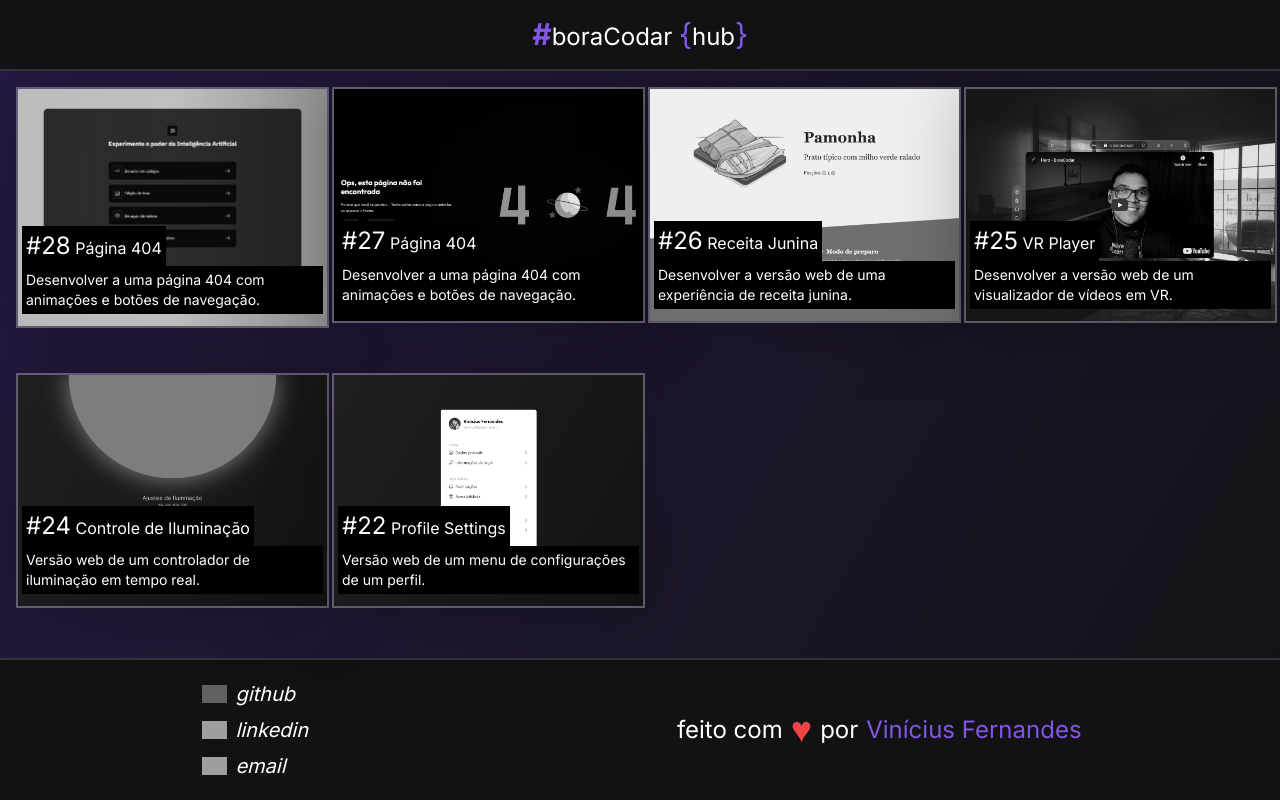
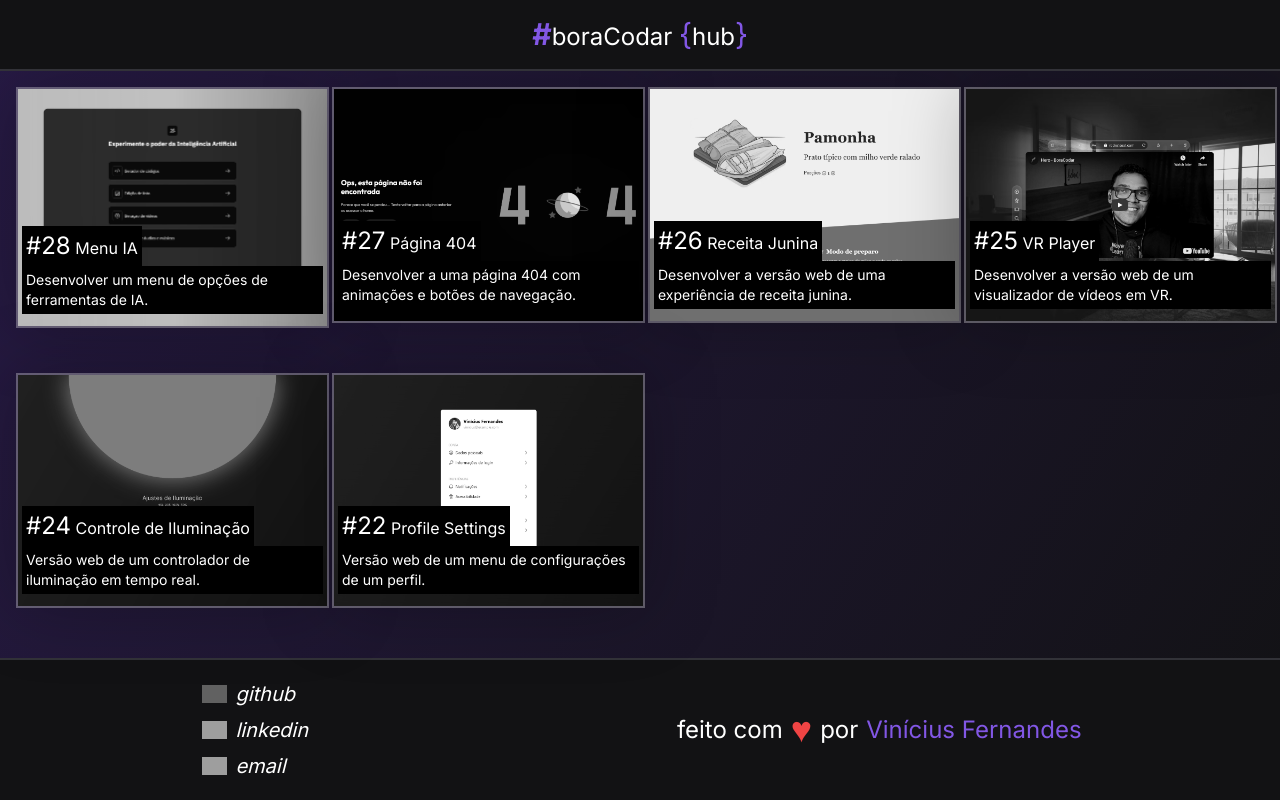
Before and after one commit to volinha/boracodar, a Next.js app: page / in a window 1280 px wide. Built offline with nearby package versions, Linux system fonts and the light colour scheme; grey boxes are pictures that could not be loaded.

Commit message:
feat(#28): 🔨 fixed naming for #28

```diff
--- a/src/app/challenges/30/layout.tsx
+++ b/src/app/challenges/30/layout.tsx
@@ -5,7 +5,7 @@ import { Metadata } from 'next'
 
 
 export const metadata: Metadata = {
-  title: '#30',
+  title: '#30 - MovieAI',
   description: 'Desafio #30 - Rocketseat',
 }
 
--- a/src/app/page.tsx
+++ b/src/app/page.tsx
@@ -10,9 +10,9 @@ export default function Home() {
       </header>
       <div className="flex-1 h-48 min-h-48 grid grid-cols-1 p-3 gap-4 flex-grow sm:grid-cols-3 sm:p-4 xl:grid-cols-4">
         <Card
-          title="Página 404"
+          title="Menu IA"
           number={28}
-          description="Desenvolver a uma página 404 com animações e botões de navegação."
+          description="Desenvolver um menu de opções de ferramentas de IA."
         />
 
         <Card
```
